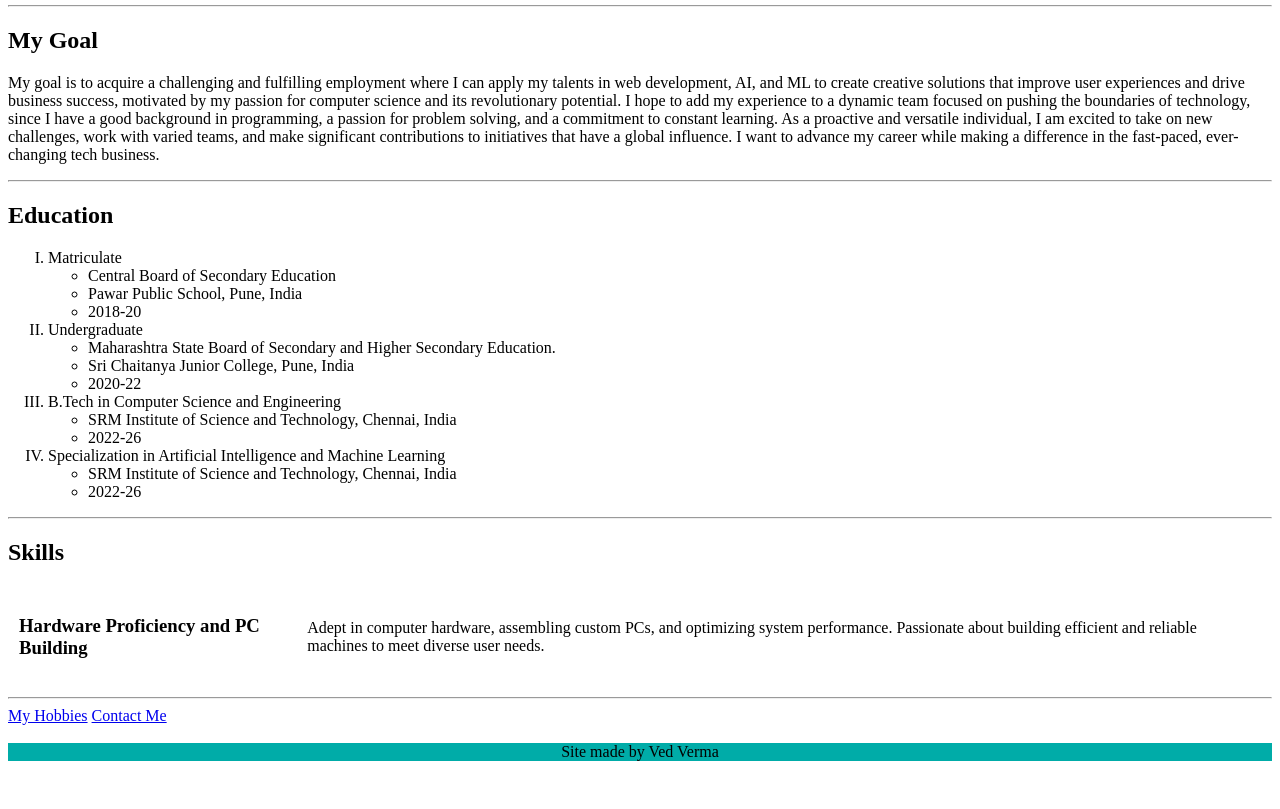
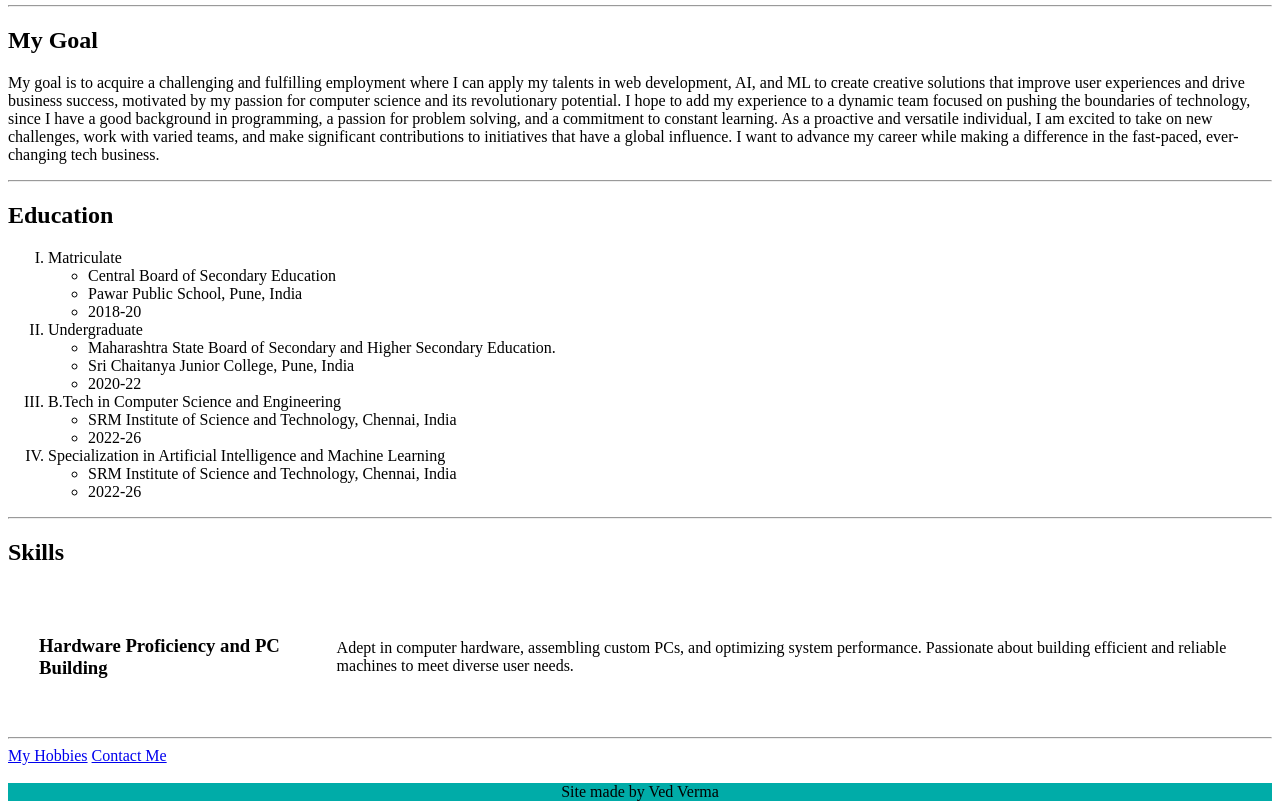
Before and after one commit to PhantomX256/Online-Resume, a plain HTML site: page index.html in a window 1280 px wide. Shown: the part 227-1036 px from the top of the page. Before the commit the page ends 996 px from the top, so only its background shows below. Drawn offline with Linux system fonts and the light colour scheme.

Commit message:
Update index.html

```diff
--- a/index.html
+++ b/index.html
@@ -77,7 +77,7 @@
         </ol>
         <hr />
         <h2>Skills</h2>
-        <table style = "border-spacing: 10px;">
+        <table style = "border-spacing: 30px;">
             <tr>
                 <td><h3>Hardware Proficiency and PC Building</h3></td>
                 <td>
```
